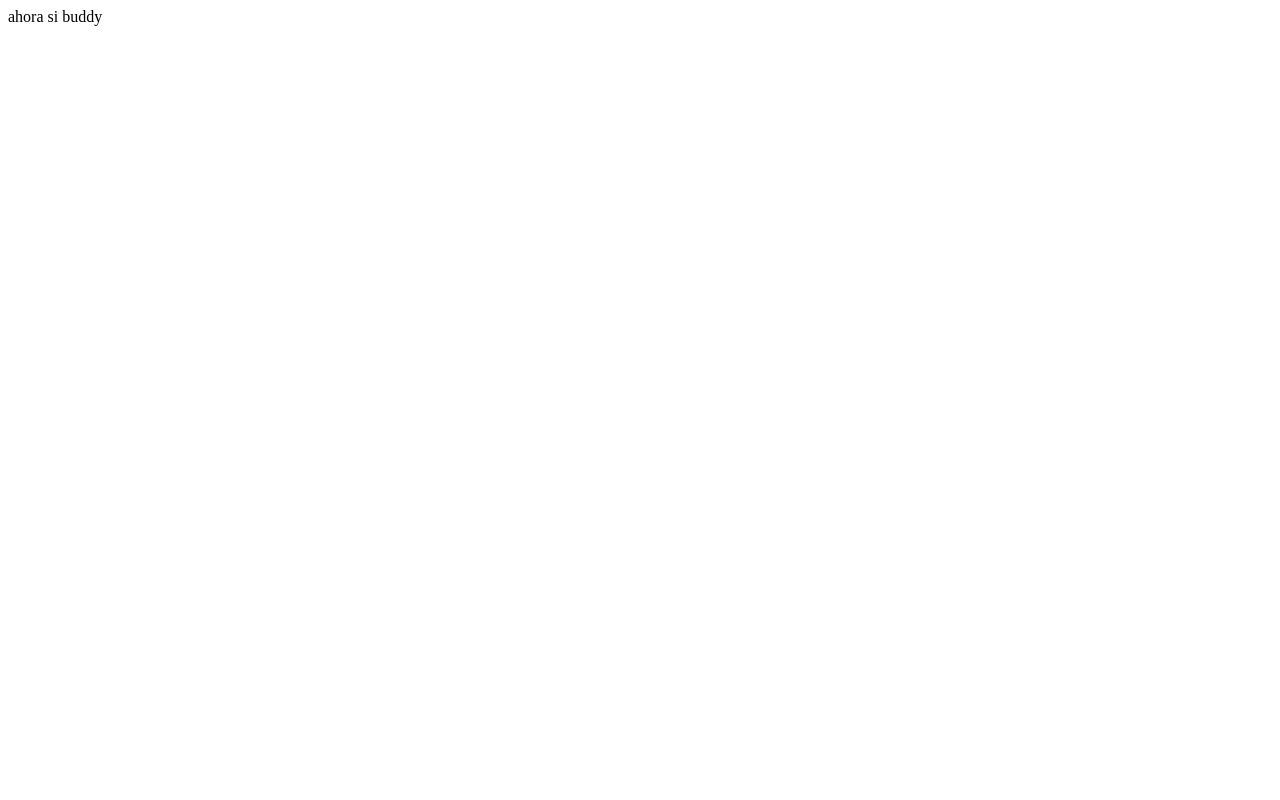
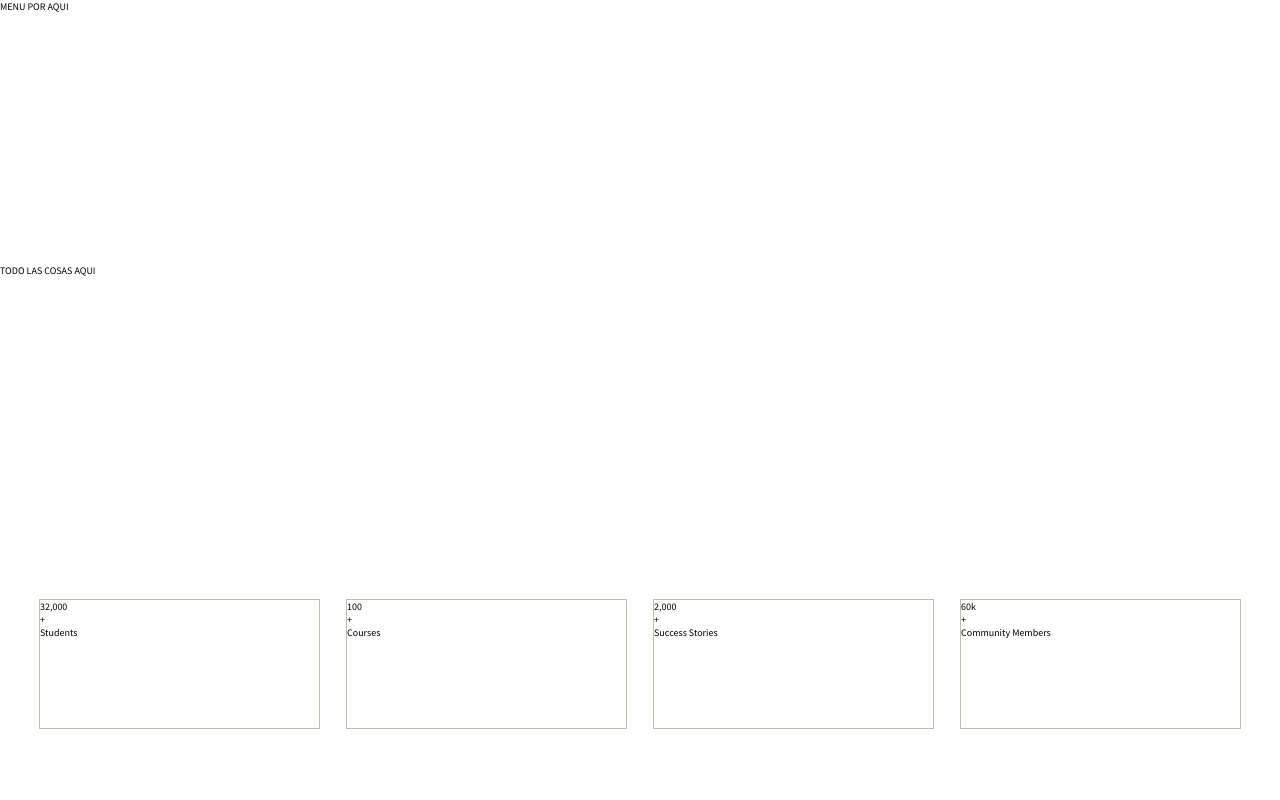
Before and after one commit to paleishon/MoneyBuddy, a plain HTML site: page index.html in a window 1280 px wide. Drawn offline with Linux system fonts and the light colour scheme.

Commit message:
css setup, add typography, create a flexbox layout & start footer

```diff
--- a/css/style.css
+++ b/css/style.css
@@ -0,0 +1,63 @@
+/*
+1. Position
+2. Box Model
+3. Tipography
+4. Visuals
+5. Others
+*/
+
+:root{
+    /* Colors */
+    --gradient: linear-gradient(180deg, rgba(255, 234, 197, 0.84) 0%, rgba(255, 255, 255, 0.84) 100%);
+    --purple-strong: #6E4CD1;
+    --purple-light: #C5B1FF;
+    --yellow: #F7CB5D;
+    --black: #282623;
+    --grey: #BABABA;
+    --offWhite: #FAF8F7;
+    --white: #FFFFFF;
+}
+
+*{
+    margin: 0;
+    padding: 0;
+    box-sizing: border-box;
+}
+
+html{
+    font-size: 62.5%;
+    font-family: 'Exo 2', sans-serif;
+    font-family: 'Source Sans Pro', sans-serif;
+}
+
+body{
+    width: 100vw;
+    height: auto;
+    min-height: 100vh;
+    display: flex;
+    flex-direction: column;
+    justify-content: space-between;
+}
+
+.footer__Container > ul{
+    display: flex;
+    flex-direction: row;
+    justify-content: space-between;
+    align-items: center;
+    width: 100vw;
+    max-width: 1200px;
+    margin: 0 auto;
+}
+
+.footer__Item{
+    width: 279px;
+    height: 128px;
+
+    margin: 72px 0;
+
+    list-style-type: none;
+
+    outline: 1px solid #C8BBA3;
+    background: rgba(255, 255, 255, 0.47);
+    backdrop-filter: blur(37px);
+}
--- a/index.html
+++ b/index.html
@@ -5,10 +5,55 @@
     <meta http-equiv="X-UA-Compatible" content="IE=edge">
     <meta name="viewport" content="width=device-width, initial-scale=1.0">
     <title>paginaWeb</title>
+    <!-- CSS docs -->
+    <link rel="stylesheet" href="/css/style.css" type="text/css"/>
+    <link rel="stylesheet" media="(max-width: 680px)" href="/css/tablet.css" />
+    <link rel="stylesheet" media="(max-width: 1240px)" href=/css/desktop.css" />
+    <!-- Typography -->
+    <link rel="preconnect" href="https://fonts.googleapis.com">
+    <link rel="preconnect" href="https://fonts.gstatic.com" crossorigin>
+    <link href="https://fonts.googleapis.com/css2?family=Exo+2:wght@700&family=Source+Sans+Pro:wght@400;600;700&display=swap" rel="stylesheet">
 </head>
 <body>
-    <header></header>
-    <main>ahora si buddy</main>
-    <footer></footer>
+    <header>
+        <nav>MENU POR AQUI</nav>
+    </header>
+    <main>
+        TODO LAS COSAS AQUI
+    </main>
+    <footer>
+        <div class="footer__Container">
+            <ul>
+                <li class="footer__Item">
+                    <div class="footer__Item-title">
+                        <p>32,000</p>
+                        <span>+</span>
+                    </div>
+                    <p class="footer__Item-text">Students</p>
+                </li>
+                <li class="footer__Item">
+                    <div class="footer__Item-title">
+                        <p>100</p>
+                        <span>+</span>
+                    </div>
+                    <p class="footer__Item-text">Courses</p>
+                </li>
+                <li class="footer__Item">
+                    <div class="footer__Item-title">
+                        <p>2,000</p>
+                        <span>+</span>
+                    </div>
+                    <p class="footer__Item-text">Success Stories</p>
+                </li>
+                <li class="footer__Item">
+                    <div class="footer__Item-title">
+                        <p>60k</p>
+                        <span>+</span>
+                    </div>
+                    <p class="footer__Item-text">Community Members</p>
+                </li>
+            </ul>
+        </div>
+    </footer>
 </body>
 </html>
```
Also changed, not shown: css/desktop.css (added), css/tablet.css (added), 1 other file.
